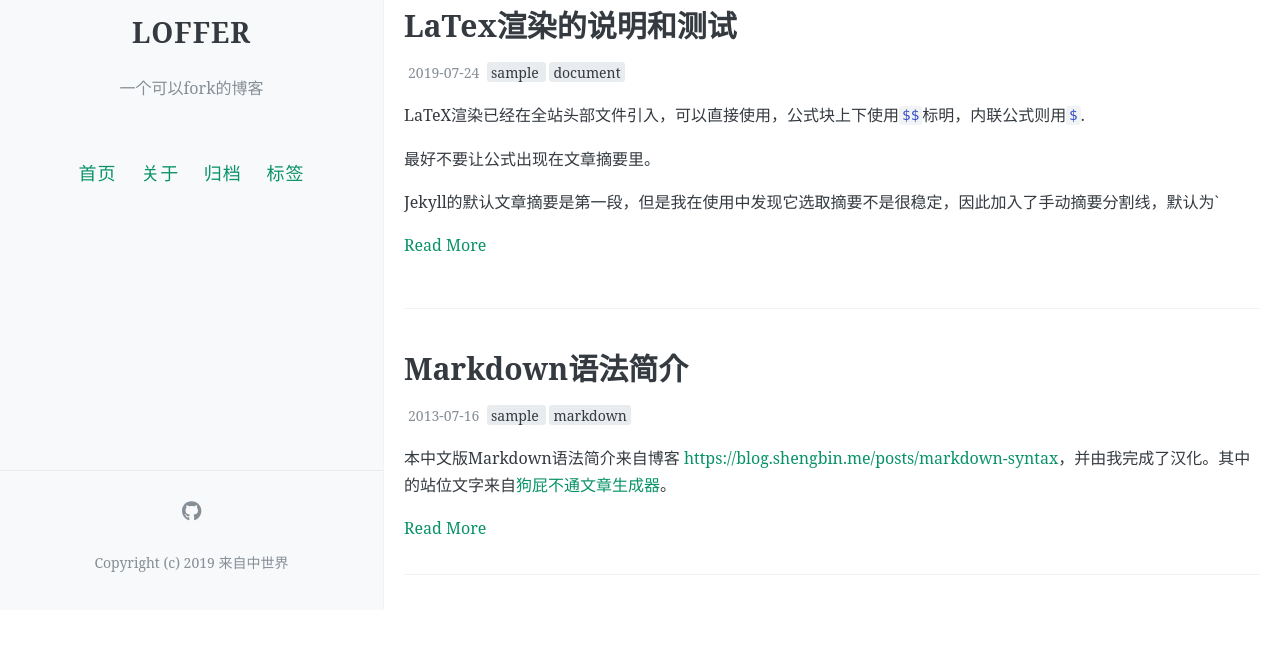
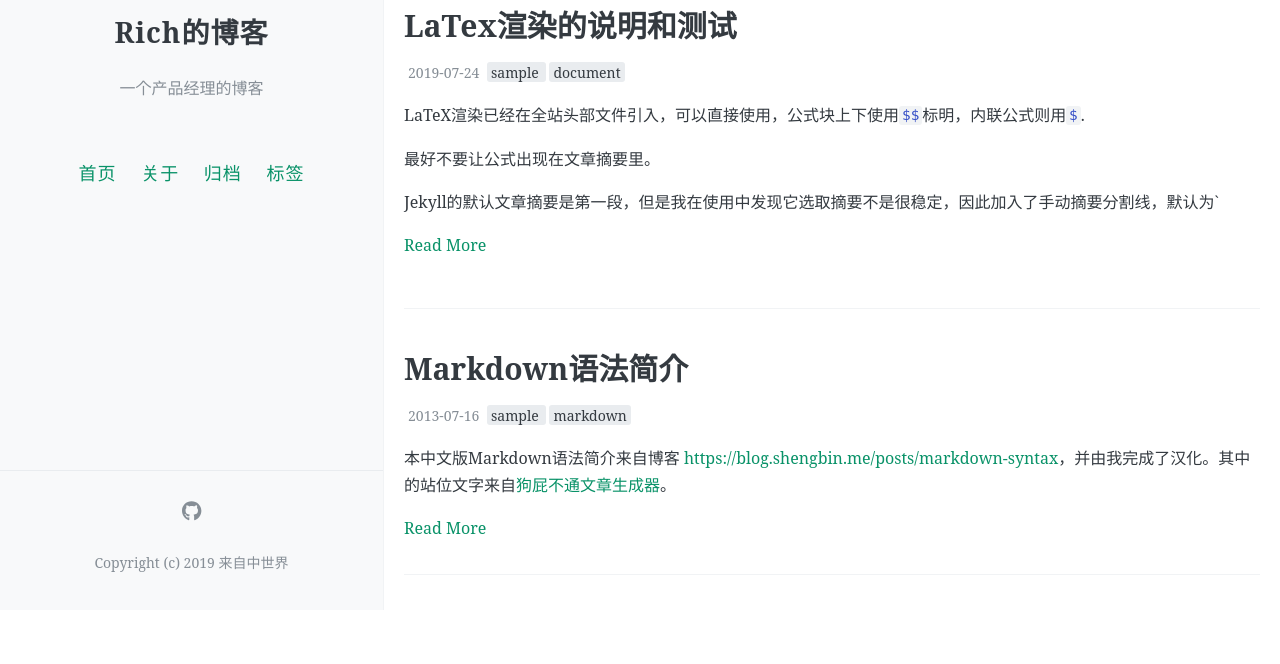
Before and after one commit to richardbillion2015/rich-blog, a Jekyll site: the page built from index.html, in a window 1280 px wide. Shown: the part 290-954 px from the top of the page. Built offline with Jekyll 4.4.1, drawn with Linux system fonts in a browser that asks for light colours; the list of posts is cut into pages by our own code; comment, search, counter and statistics services are not loaded.

Commit message:
Update _config.yml

```diff
--- a/_config.yml
+++ b/_config.yml
@@ -7,8 +7,8 @@
 # 井号后面的文字是说明文档，不会被程序读取。
 
 # 描述/签名
-name: LOFFER
-description: 一个可以fork的博客
+name: Rich的博客
+description: 一个产品经理的博客
 
 # 输入你的网站域名（如果你没有添加自己的域名，而是直接用GitHub pages分配的域名的话可以省略）
 url:
@@ -16,7 +16,7 @@ url:
 # 添加你的博客的二级域名，一般来说是你的repository名
 # 如果你的博客的URL是：(http://yourusername.github.io/repository-name)
 # 那么就写成 "/repository-name"
-baseurl: /LOFFER
+baseurl: /rich-blog
 
 
 #
```
